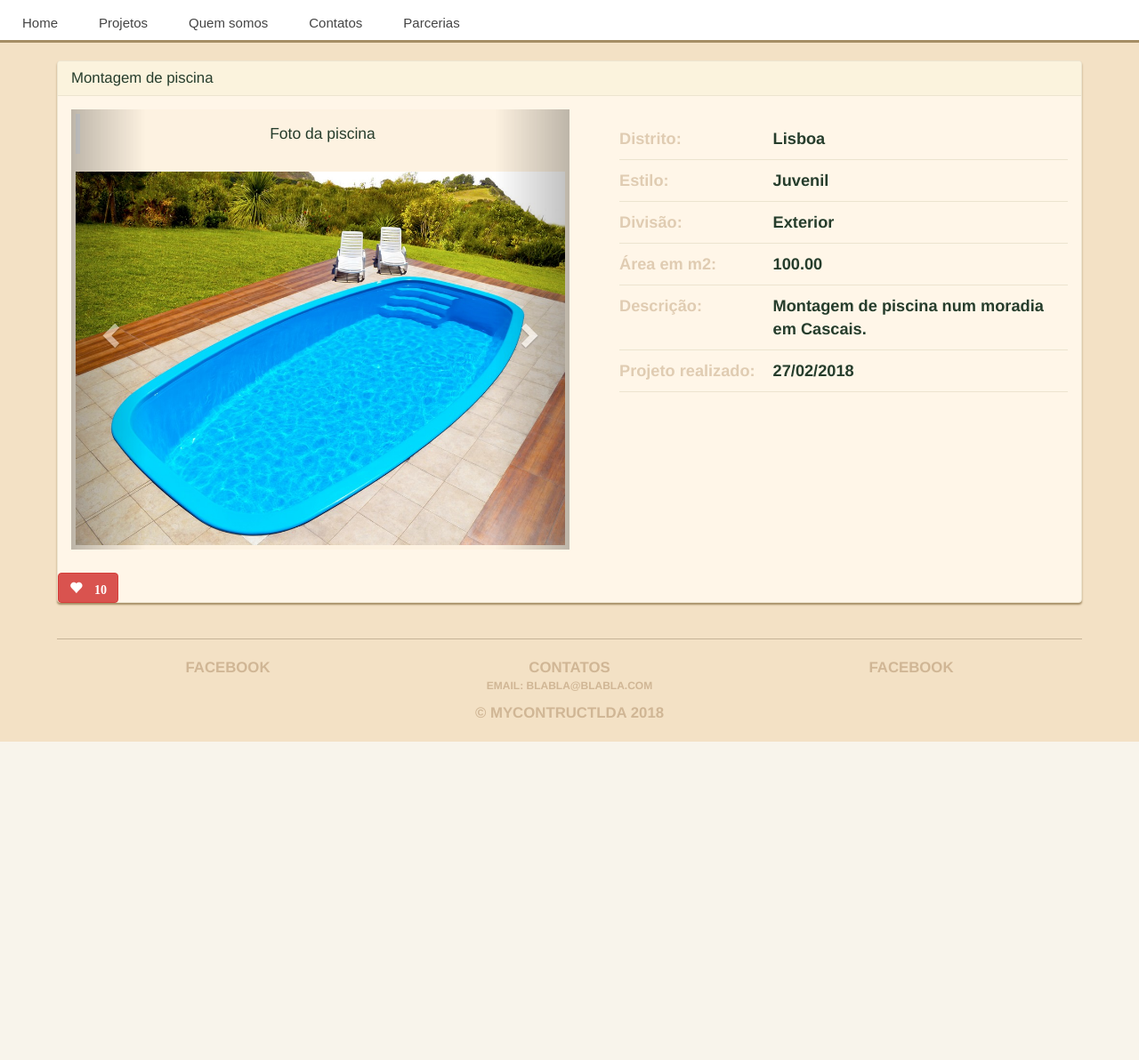
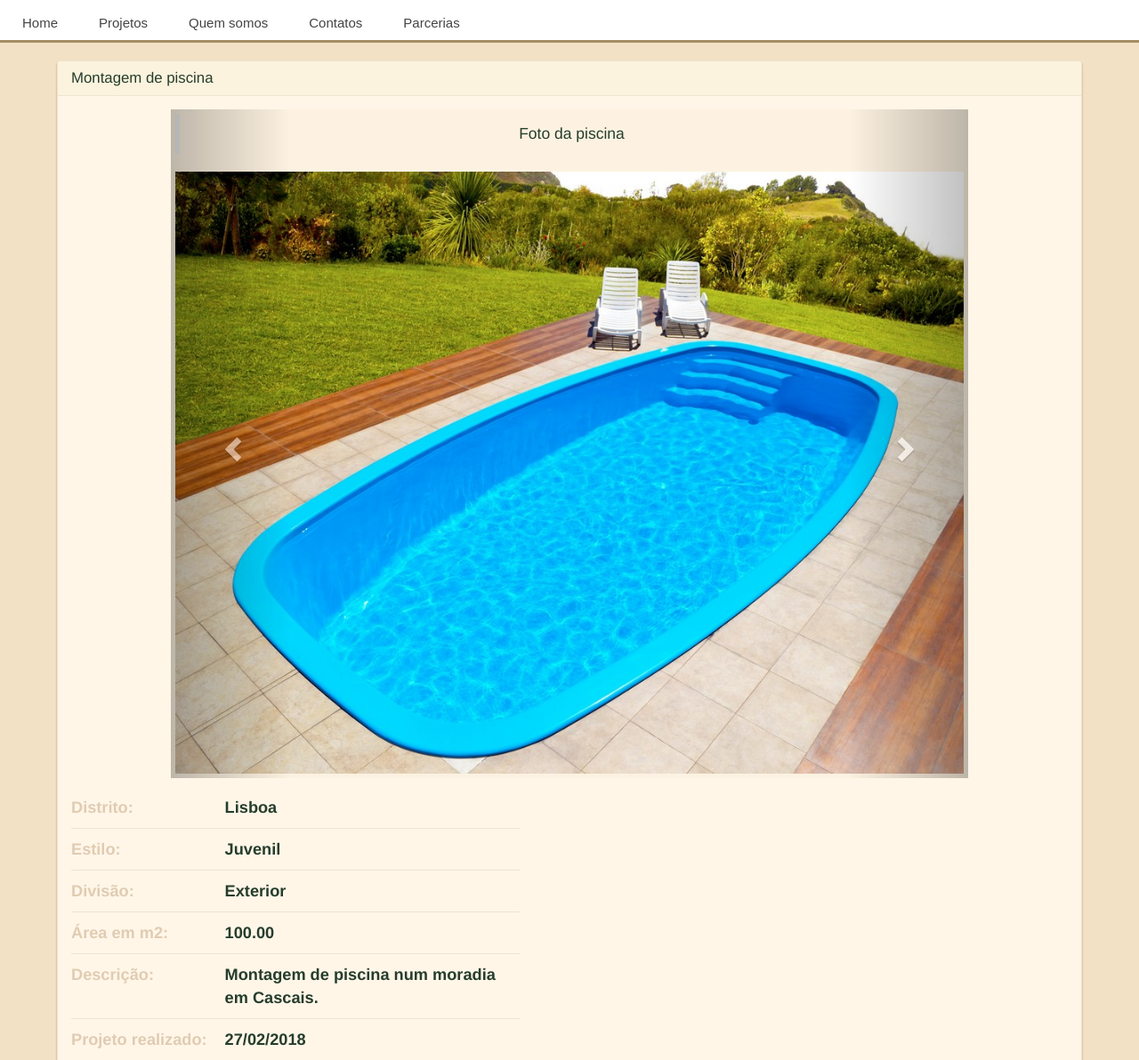
Before and after one commit to oseguro/MyContructLDA, a Django app: a page that uses MyContructLDA/main_app/templates/detail.html in a window 1280 px wide. Shown: the part 131-1323 px from the top of the page at 89% size. Before the commit the page ends 965 px from the top, so only its background shows below. Run offline with Django 3.2, Linux system fonts and the light colour scheme; data comes from the database, SQL or seed files in the repository; both versions use the stored data as it was after the commit; some libraries are stand-ins or nearby versions.

Commit message:
Estilo da página detalhes

```diff
--- a/MyContructLDA/main_app/static/style.css
+++ b/MyContructLDA/main_app/static/style.css
@@ -94,12 +94,12 @@ h1 {
 
 .treasure-photo-detail {
   background: #fdf2e1;
-  float: left;
-  margin-right: 5%;
+  float: right;
+  margin-right: 10%;
   padding: 5px;
   position: relative;
   text-align: center;
-  width: 50%;
+  width: 80%;
 }
 
 .treasure-photo img {
--- a/MyContructLDA/main_app/templates/detail.html
+++ b/MyContructLDA/main_app/templates/detail.html
@@ -25,7 +25,9 @@
                           <blockquote>
                               <p>{{ foto.descricao }}</p>
                           </blockquote>
-                          <img src="{{ foto.imagem.url }}" alt="" height="250px" />
+                            <div  class="treasure-photo">
+                              <img src="{{ foto.imagem.url }}" alt="" max-height="250px" />
+                            </div>
                       </div>
                   {% endfor %}
                   </div>
```
Also changed, not shown: MyContructLDA/db.sqlite3, MyContructLDA/media/treasure_images/download_apTlNfL.jpg (added), MyContructLDA/media/treasure_images/marquise_pvc_550x400_meP3RSu.png (added), MyContructLDA/media/treasure_images/piscina-caribe-classic-instalada-7_UvnvCyI.jpg (added).
